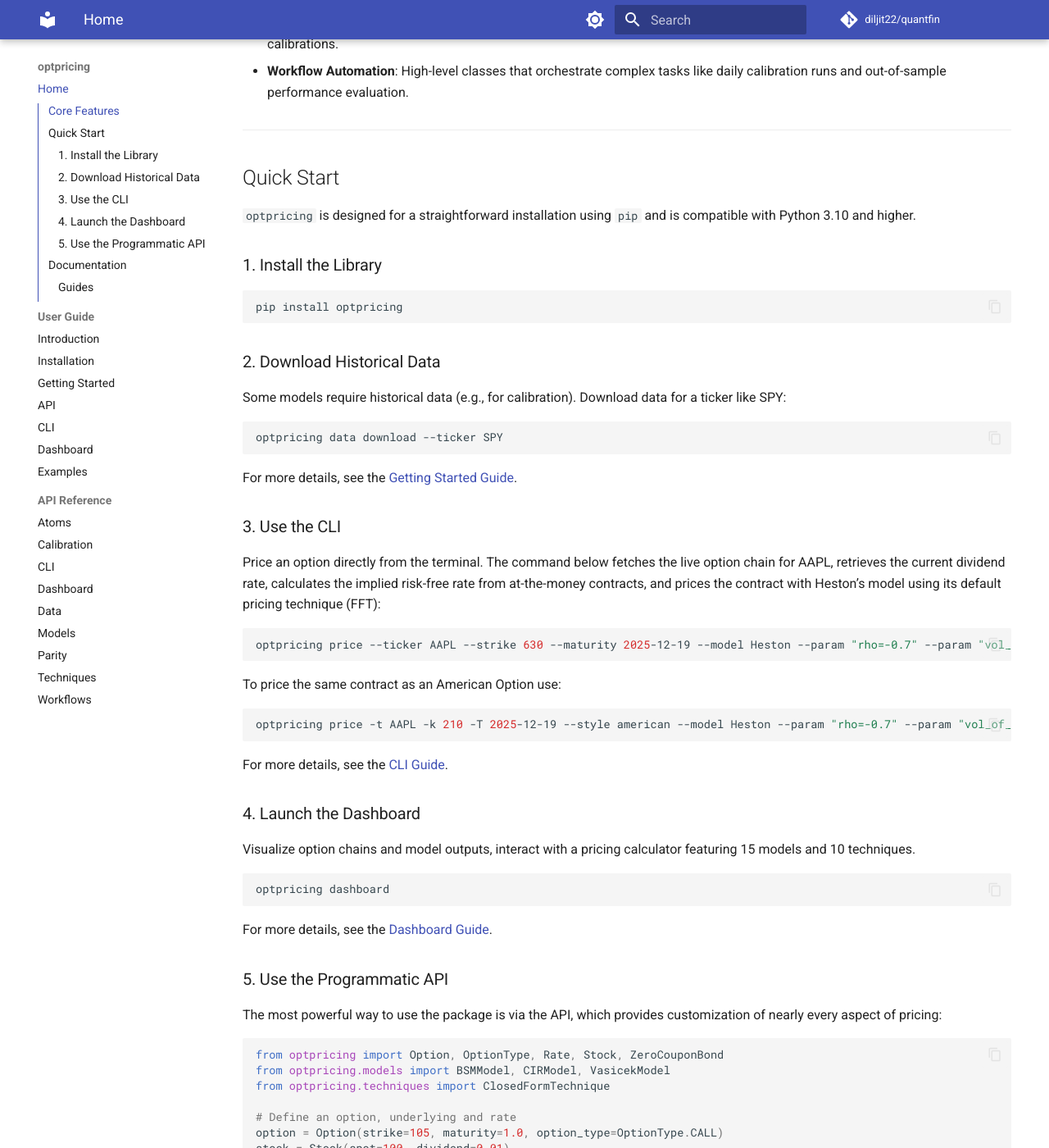
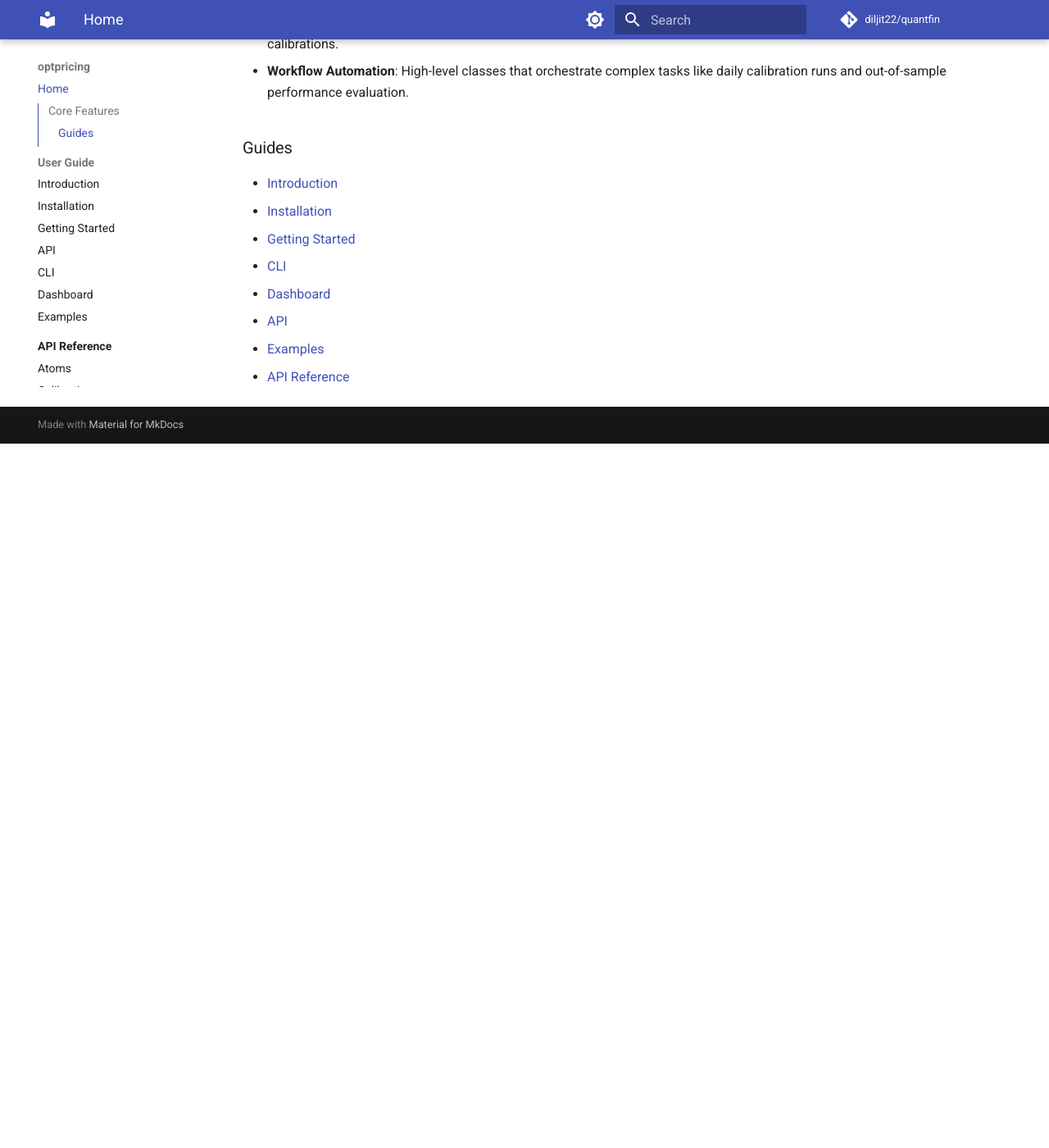
Before and after one commit to Diljit22/optpricing, an MkDocs documentation site: the page built from docs/index.md, in a window 1280 px wide and 1400 px high, scrolled down 971 px. Shown: the whole window at 82% size. Built offline with MkDocs 1.6.1 and Material for MkDocs 9.7.7, drawn with Linux system fonts in a browser that asks for light colours; comment, search, counter and statistics services are not loaded; after the commit the page ends 1512 px from its top, so only the background shows below that; some of the changed text lies outside the part shown.

Commit message:
fixed links

````diff
--- a/docs/index.md
+++ b/docs/index.md
@@ -30,123 +30,13 @@
 
 * **Workflow Automation**: High-level classes that orchestrate complex tasks like daily calibration runs and out-of-sample performance evaluation.
 
----
-
-## Quick Start
-
-`optpricing` is designed for a straightforward installation using `pip` and is compatible with Python 3.10 and higher.
-
-### 1. Install the Library
-
-```bash
-pip install optpricing
-```
-
-### 2. Download Historical Data
-
-Some models require historical data (e.g., for calibration). Download data for a ticker like SPY:
-
-```bash
-optpricing data download --ticker SPY
-```
-
-For more details, see the [Getting Started Guide]((guide/getting_started.md)).
-
-### 3. Use the CLI
-
-Price an option directly from the terminal. The command below fetches the live option chain for AAPL, retrieves the current dividend rate, calculates the implied risk-free rate from at-the-money contracts, and prices the contract with Heston’s model using its default pricing technique (FFT):
-
-```bash
-optpricing price --ticker AAPL --strike 630 --maturity 2025-12-19 --model Heston --param "rho=-0.7" --param "vol_of_vol=0.5"
-```
-
-To price the same contract as an American Option use:
-
-```bash
-optpricing price -t AAPL -k 210 -T 2025-12-19 --style american --model Heston --param "rho=-0.7" --param "vol_of_vol=0.5"
-```
-
-For more details, see the [CLI Guide]((guide/CLI.md)).
-
-### 4. Launch the Dashboard
-
-Visualize option chains and model outputs, interact with a pricing calculator featuring 15 models and 10 techniques.
-
-```bash
-optpricing dashboard
-```
-
-For more details, see the [Dashboard Guide]((guide/dashboard.md)).
-
-### 5. Use the Programmatic API
-
-The most powerful way to use the package is via the API, which provides customization of nearly every aspect of pricing:
-
-```python
-from optpricing import Option, OptionType, Rate, Stock, ZeroCouponBond
-from optpricing.models import BSMModel, CIRModel, VasicekModel
-from optpricing.techniques import ClosedFormTechnique
-
-# Define an option, underlying and rate
-option = Option(strike=105, maturity=1.0, option_type=OptionType.CALL)
-stock = Stock(spot=100, dividend=0.01)
-rate = Rate(rate=0.05)
-
-# Choose a model and technique
-bsm_model = BSMModel(params={"sigma": 0.20})
-cf_technique = ClosedFormTechnique()
-
-result = cf_technique.price(option, stock, bsm_model, rate)
-print(f"The option price is: {result.price:.4f}")
-
-
-delta = cf_technique.delta(option, stock, bsm_model, rate)
-gamma = cf_technique.gamma(option, stock, bsm_model, rate)
-vega = cf_technique.vega(option, stock, bsm_model, rate)
-
-print(f"Delta: {delta:.4f}")
-print(f"Gamma: {gamma:.4f}")
-print(f"Vega:  {vega:.4f}")
-
-target_price = 7.50
-iv = cf_technique.implied_volatility(
-    option, stock, bsm_model, rate, target_price=target_price
-)
-print(f"Implied volatility for price ${target_price:.2f}: {iv:.4%}")
-
-
-# Zero Coupon Bond
-bond = ZeroCouponBond(maturity=1.0)
-r0_stock = Stock(spot=0.05)  # initial short rate
-dummy_rate = Rate(rate=0.0)  # ignored by rate models
-
-vasicek = VasicekModel(params={"kappa": 0.86, "theta": 0.09, "sigma": 0.02})
-cir = CIRModel(params={"kappa": 0.86, "theta": 0.09, "sigma": 0.02})
-
-p_vasi = cf_technique.price(bond, r0_stock, vasicek, dummy_rate).price
-p_cir = cf_technique.price(bond, r0_stock, cir, dummy_rate).price
-
-print(f"Vasicek ZCB Price: {p_vasi:.4f}")
-print(f"CIR ZCB Price:     {p_cir:.4f}")
-```
-
-For more details, see the [API Guide]((guide/API.md)).
-
----
-
-## Documentation
-
-The full documentation includes installation instructions, user guides, examples, and a complete API reference.
-
-* **[View the Official Documentation](https://diljit22.github.io/quantfin/)**
-
 ### Guides
 
-* [Introduction](guide/introduction.md)
-* [Installation](guide/installation.md)
-* [Getting Started](guide/getting_started.md)
-* [CLI](guide/CLI.md)
-* [Dashboard](guide/dashboard.md)
-* [API](guide/API.md)
-* [Examples](guide/examples.md)
+* [Introduction](https://diljit22.github.io/quantFin/guide/introduction/)
+* [Installation](https://diljit22.github.io/quantFin/guide/installation/)
+* [Getting Started](https://diljit22.github.io/quantFin/guide/getting_started/)
+* [CLI](https://diljit22.github.io/quantFin/guide/CLI/)
+* [Dashboard](https://diljit22.github.io/quantFin/guide/dashboard/)
+* [API](https://diljit22.github.io/quantFin/guide/API/)
+* [Examples](https://diljit22.github.io/quantFin/guide/examples/)
 * [API Reference](reference/index.md)
--- a/mkdocs.yml
+++ b/mkdocs.yml
@@ -75,6 +75,7 @@
       - Dashboard: guide/dashboard.md
       - Examples: guide/examples.md
   - API Reference:
+      - reference/index.md
       - Atoms: reference/atoms/index.md
       - Calibration: reference/calibration/index.md
       - CLI: reference/cli/index.md
````
Also changed, not shown: README.md (+13 -13 lines), docs/guide/installation.md (+1 -1 lines), docs/guide/introduction.md (+1 -9 lines).
